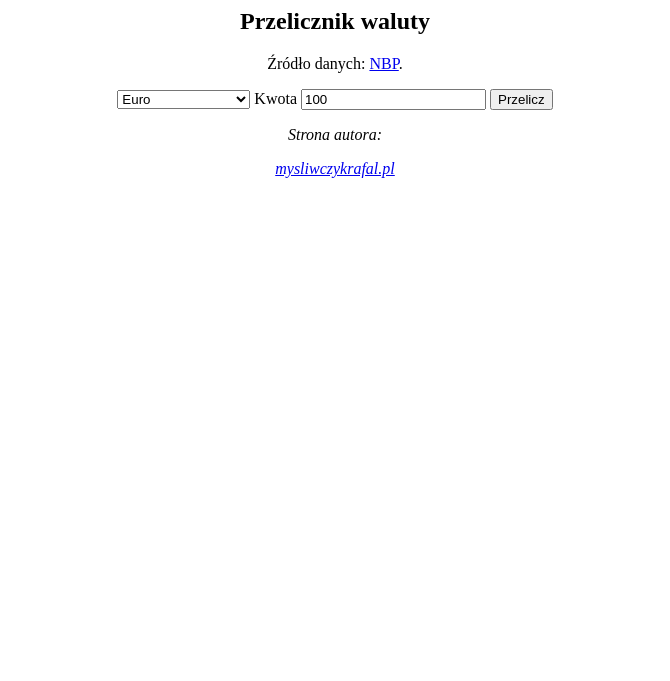
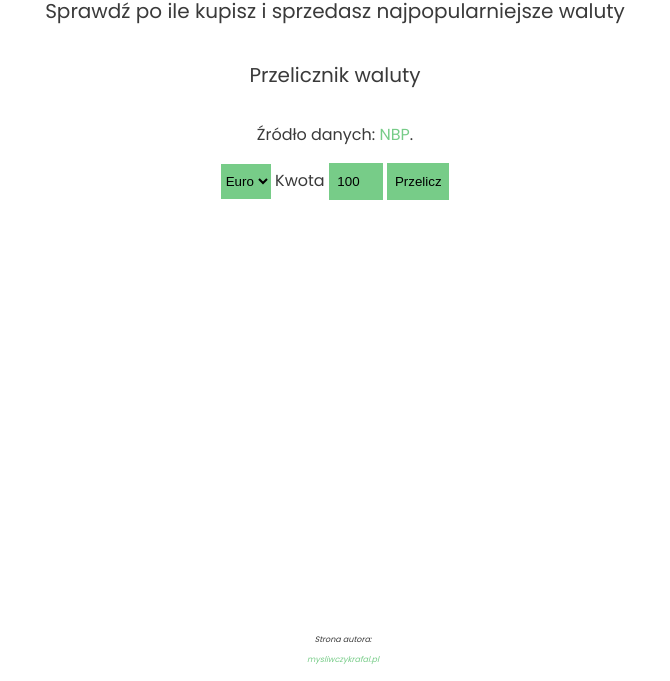
Before and after one commit to rmysliwczyk/cenywalut-frontend, a website: page public/index.html in a window 1280 px wide. Shown: the part 119-800 px from the top of the page, without its empty margins (305-975 px from the left). Drawn offline with Linux system fonts and the light colour scheme.

Commit message:
More currencies and some styling

```diff
--- a/public/index.html
+++ b/public/index.html
@@ -8,9 +8,7 @@
 		<meta name="description" content="Po ile Euro? Po ile Dolary? Sprawdź ceny walut na cenywalut.online" />
 		<meta name="keywords" content="kursy nbp, ceny walut, kursy walut, cena euro, cena dolary, eur do pln, pln do eur, eur do usd, usd do eur" />
 		<script async src="https://pagead2.googlesyndication.com/pagead/js/adsbygoogle.js?client=ca-pub-3332662659818257" crossorigin="anonymous"></script>
-		<style>
-			body {text-align: center;}
-		</style>
+		<link href="styles.css" rel="stylesheet"/>
 	</head>
 	<body>
 		<header>
@@ -25,6 +23,16 @@
 					<select id="waluta" name="waluta">
 						<option value="EUR">Euro</option>
 						<option value="USD">Dolar amerykański</option>
+						<option value="GBP">Funt szerling</option>
+						<option value="CAD">Dolar kanadyjski</option>
+						<option value="AUD">Dolar australijski</option>
+						<option value="CHF">Frank szwajcarski</option>
+						<option value="NOK">Korona norweska</option>
+						<option value="DKK">Korona duńska</option>
+						<option value="SEK">Korona szwedzka</option>
+						<option value="CZK">Korona czeska</option>
+						<option value="JPY">Jen (Japonia)</option>
+						<option value="HUF">Forint (Węgry)</option>
 					</select>
 					<label for="kwota">Kwota</label>
 					<input id="kwota" type="number" name="kwota" value=100>
@@ -33,14 +41,33 @@
 			</section>
 			<section id="form-output" style="display: none;">
 				<h2>Wynik kalkulacji: </h2>
+				<table>
+						<tr>
+							<th>
 								<p id='kurs-ask'></p>
+							</th>
+							<th>
 								<p id='kurs-bid'></p>
+							</th>
 
+						</tr>
+						<tr>
+							<td>
 								<p><span id='zakup'></span> kupisz za <span id="zakup-wynik"></span></p>
+							</td>
+							<td>
 								<p><span id='zakup-2'></span> kupisz za <span id="zakup-wynik-2"></span></p>
-
+							</td>
+						</tr>
+						<tr>
+							<td>
 								<p><span id='sprzedaz'></span> sprzedasz za <span id="sprzedaz-wynik"></span></p>
+							</td>
+							<td>
 								<p><span id='sprzedaz-2'></span> sprzedasz za <span id="sprzedaz-wynik-2"></span></p>
+							</td>
+						</tr>
+				</table>
 			</section>
 		</main>
 		<footer>
--- /dev/null
+++ b/public/styles.css
@@ -0,0 +1,72 @@
+:root {
+	--off-black: #3A3A3A;
+	--primary: #77CC88;
+}
+
+@font-face {
+	font-family: Poppins;
+	src: url("Poppins.ttf");
+}
+
+body {
+	font-family: Poppins, sans;
+	color: var(--off-black);
+}
+
+/* Form styling */
+input, button, select {
+	appearance: textfield;
+	text-align: center;
+	box-sizing: content-box;
+	border: none;
+	background-color: var(--primary);
+	min-width: 50px;
+	field-sizing: content;
+	height: 35px;
+}
+
+button:hover {
+	cursor: pointer;
+	background-color: rgb(from var(--primary) r g b / 0.6);
+}
+
+/* Links styling */
+a {
+	color: var(--primary);
+	text-decoration: none;
+}
+
+a:hover {
+	color: rgb(from var(--primary) r g b / 0.6);
+}
+
+/* Table styling */
+table, th, td {
+	padding: 0px 15px;
+	border: solid 1px;
+	border-collapse: collapse;
+}
+
+/* Custom */
+span {
+	font-weight: 900;
+}
+
+h2 {
+	font-weight: 500;
+	font-size: 1.25em;
+}
+
+section, header, footer {
+	display: flex;
+	flex-direction: column;
+	align-items: center;
+}
+
+footer {
+	position: fixed;
+	width: 100%;
+	bottom: 15px;
+	font-size: 0.5em;
+	text-align: center;
+}
```
Also changed, not shown: public/Poppins.ttf (added). Lines whose indentation alone changed are shown as unchanged.
